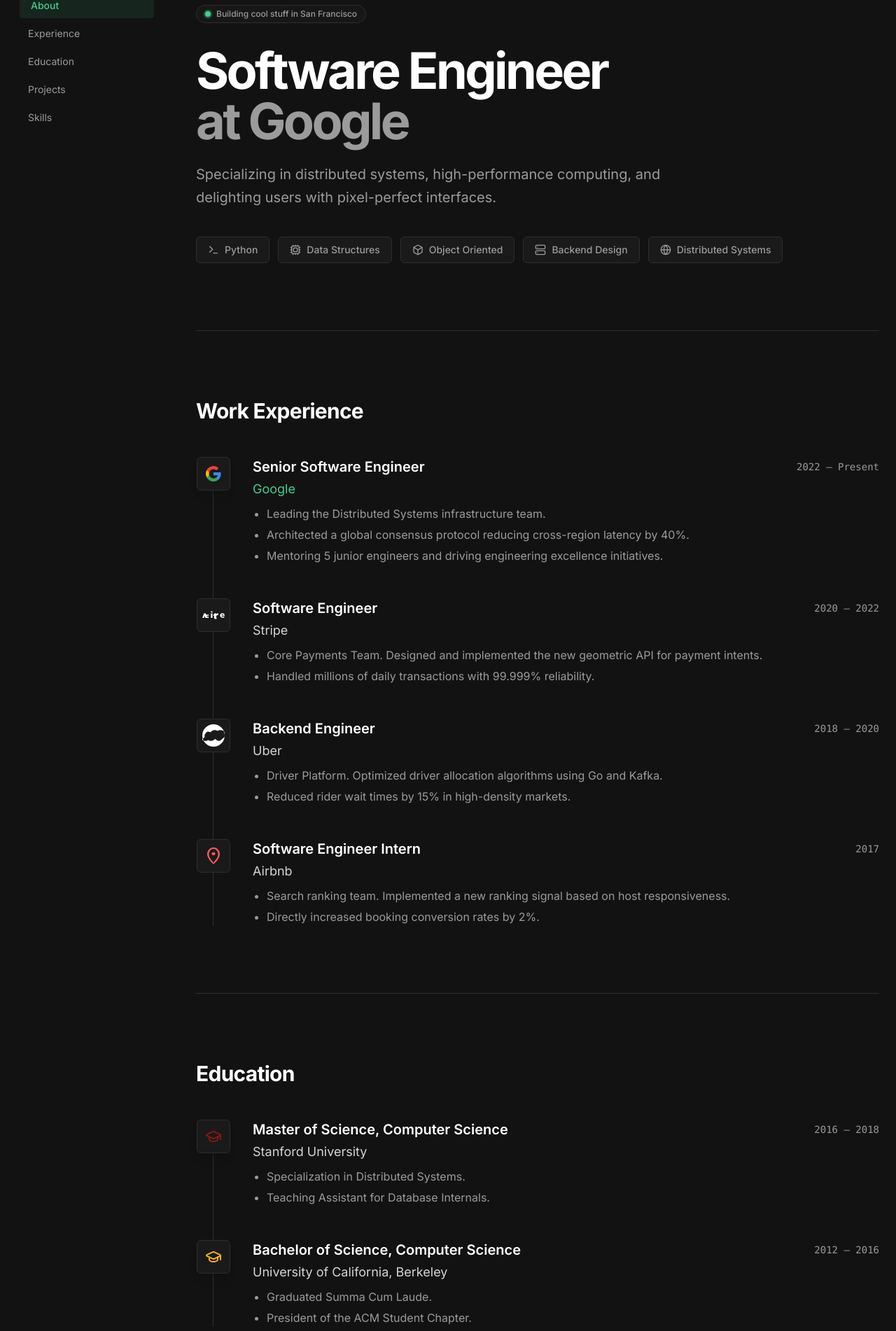
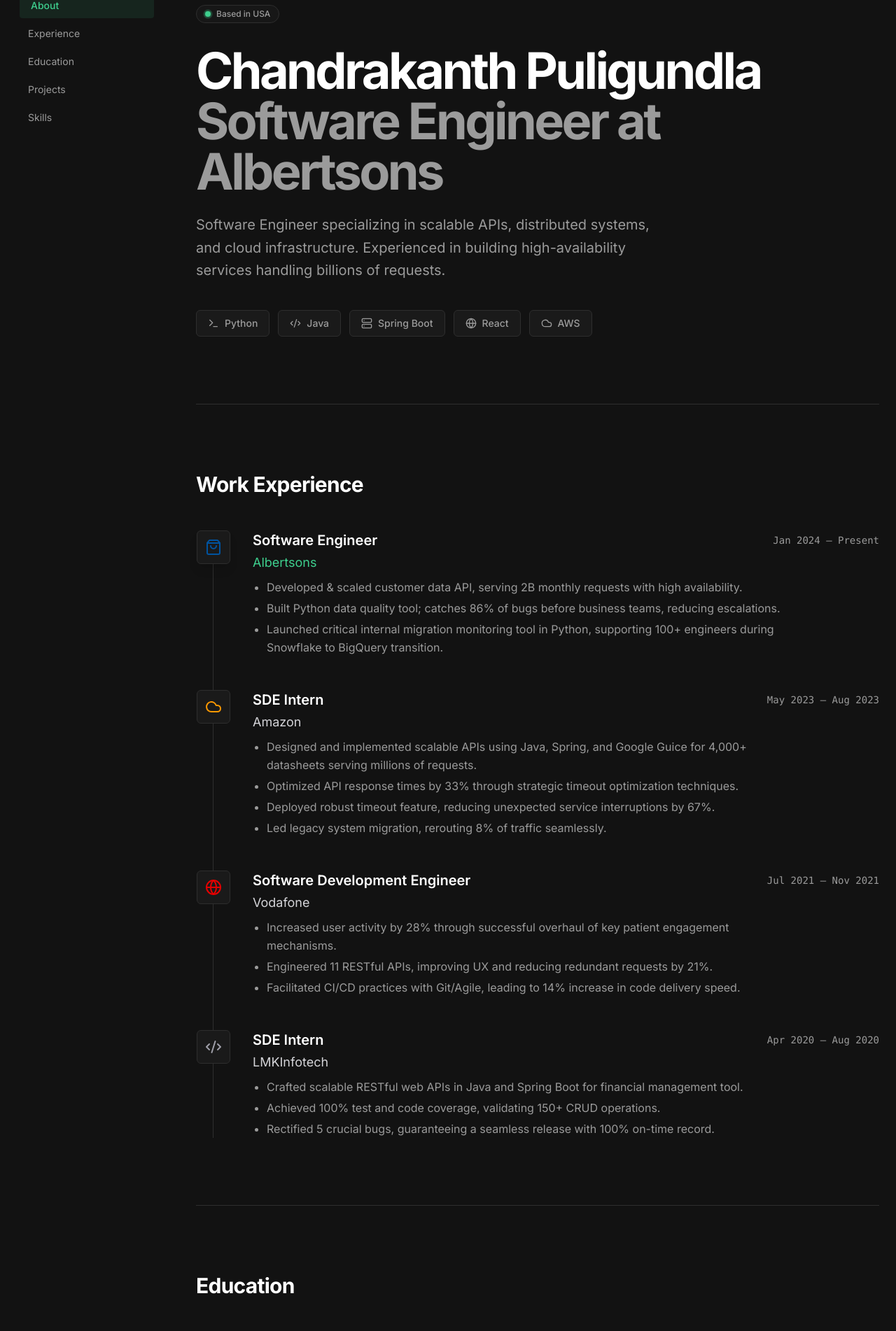
Before and after one commit to Chandrakanth10/portfolio, a React (Vite) app: page / in a window 1280 px wide. Shown: the part 138-2040 px from the top of the page at 70% size. Built offline with nearby package versions, Linux system fonts and the light colour scheme.

Commit message:
Update portfolio content with resume data

```diff
--- a/src/App.jsx
+++ b/src/App.jsx
@@ -1,5 +1,5 @@
-import React, { useEffect, useState } from 'react';
-import { Mail, Github, Linkedin, ExternalLink, Code2, Server, Globe, ChevronRight, Star, ChevronDown, Terminal, Cpu, Box, Layout, GraduationCap, Database, Cloud, Layers, Command, FileJson, Zap } from 'lucide-react';
+import { useState, useEffect } from 'react';
+import { Mail, Github, Linkedin, ExternalLink, Code2, Server, Globe, ChevronRight, Star, ChevronDown, Terminal, Cpu, Box, Layout, GraduationCap, Database, Cloud, Layers, Command, FileJson, Zap, ShoppingBag } from 'lucide-react';
 
 const App = () => {
   const [activeSection, setActiveSection] = useState('hero');
@@ -122,25 +122,25 @@
                   <span className="animate-ping absolute inline-flex h-full w-full rounded-full bg-[var(--color-brand-green)] opacity-75"></span>
                   <span className="relative inline-flex rounded-full h-2 w-2 bg-[var(--color-brand-green)]"></span>
                 </span>
-                Building cool stuff in San Francisco
+                Based in USA
               </div>
 
               <h1 className="text-5xl sm:text-7xl font-bold tracking-tighter mb-6 text-white">
-                Software Engineer <br />
-                <span className="text-[var(--color-text-secondary)]">at Google</span>
+                Chandrakanth Puligundla <br />
+                <span className="text-[var(--color-text-secondary)]">Software Engineer at Albertsons</span>
               </h1>
 
               <p className="text-xl text-[var(--color-text-secondary)] max-w-2xl mb-10 leading-relaxed">
-                Specializing in distributed systems, high-performance computing, and delighting users with pixel-perfect interfaces.
+                Software Engineer specializing in scalable APIs, distributed systems, and cloud infrastructure. Experienced in building high-availability services handling billions of requests.
               </p>
 
               <div className="flex flex-wrap gap-3 justify-start">
                 {[
                   { name: "Python", icon: Terminal },
-                  { name: "Data Structures", icon: Cpu },
-                  { name: "Object Oriented", icon: Box },
-                  { name: "Backend Design", icon: Server },
-                  { name: "Distributed Systems", icon: Globe }
+                  { name: "Java", icon: Code2 },
+                  { name: "Spring Boot", icon: Server },
+                  { name: "React", icon: Globe },
+                  { name: "AWS", icon: Cloud }
                 ].map((skill) => (
                   <div key={skill.name} className="flex items-center gap-2 px-4 py-2 rounded-[6px] border border-[#2e2e2e] bg-[#1a1a1a] hover:bg-[#252525] hover:border-[#3e3e3e] transition-all cursor-default group">
                     <skill.icon size={16} className="text-[var(--color-text-secondary)] group-hover:text-white transition-colors" />
@@ -158,68 +158,72 @@
             <h2 className="text-3xl font-bold tracking-tight text-white mb-12">Work Experience</h2>
 
             <div className="relative border-l border-[var(--color-border-subtle)] ml-3 md:ml-6 space-y-12">
-              {/* Google */}
+              {/* Albertaons */}
               <div className="relative pl-10 md:pl-14">
                 <div className="absolute -left-[24px] top-0 w-12 h-12 rounded-[6px] border border-[var(--color-border-subtle)] bg-[#1a1a1a] flex items-center justify-center z-10 shadow-lg group-hover:border-[var(--color-brand-green)] transition-colors">
-                  <svg className="w-6 h-6" viewBox="0 0 24 24" fill="currentColor"><path d="M22.56 12.25c0-.78-.07-1.53-.2-2.25H12v4.26h5.92c-.26 1.37-1.04 2.53-2.21 3.31v2.77h3.57c2.08-1.92 3.28-4.74 3.28-8.09z" fill="#4285F4" /><path d="M12 23c2.97 0 5.46-.98 7.28-2.66l-3.57-2.77c-.98.66-2.23 1.06-3.71 1.06-2.86 0-5.29-1.93-6.16-4.53H2.18v2.84C3.99 20.53 7.7 23 12 23z" fill="#34A853" /><path d="M5.84 14.09c-.22-.66-.35-1.36-.35-2.09s.13-1.43.35-2.09V7.07H2.18C1.43 8.55 1 10.22 1 12s.43 3.45 1.18 4.93l2.85-2.26.81-.58z" fill="#FBBC05" /><path d="M12 5.38c1.62 0 3.06.56 4.21 1.64l3.15-3.15C17.45 2.09 14.97 1 12 1 7.7 1 3.99 3.47 2.18 7.07l3.66 2.84c.87-2.6 3.3-4.53 6.16-4.53z" fill="#EA4335" /></svg>
+                  <ShoppingBag className="w-6 h-6 text-[#00539F]" />
                 </div>
                 <div className="flex flex-col sm:flex-row sm:items-center sm:justify-between mb-1">
-                  <h3 className="text-xl font-semibold text-white">Senior Software Engineer</h3>
-                  <span className="text-sm font-mono text-[var(--color-text-secondary)]">2022 — Present</span>
+                  <h3 className="text-xl font-semibold text-white">Software Engineer</h3>
+                  <span className="text-sm font-mono text-[var(--color-text-secondary)]">Jan 2024 — Present</span>
                 </div>
-                <div className="text-lg text-[var(--color-brand-green)] mb-2">Google</div>
+                <div className="text-lg text-[var(--color-brand-green)] mb-2">Albertsons</div>
                 <ul className="list-disc pl-5 space-y-1 text-[var(--color-text-secondary)] leading-relaxed max-w-3xl">
-                  <li>Leading the Distributed Systems infrastructure team.</li>
-                  <li>Architected a global consensus protocol reducing cross-region latency by 40%.</li>
-                  <li>Mentoring 5 junior engineers and driving engineering excellence initiatives.</li>
+                  <li>Developed & scaled customer data API, serving 2B monthly requests with high availability.</li>
+                  <li>Built Python data quality tool; catches 86% of bugs before business teams, reducing escalations.</li>
+                  <li>Launched critical internal migration monitoring tool in Python, supporting 100+ engineers during Snowflake to BigQuery transition.</li>
                 </ul>
               </div>
 
-              {/* Stripe */}
+              {/* Amazon */}
               <div className="relative pl-10 md:pl-14">
                 <div className="absolute -left-[24px] top-0 w-12 h-12 rounded-[6px] border border-[var(--color-border-subtle)] bg-[#1a1a1a] flex items-center justify-center z-10">
-                  <svg className="w-8 h-8 text-white" viewBox="0 0 60 25" fill="currentColor"><path d="M59.64 14.28h-8.06c.19 1.93 1.6 2.55 3.2 2.55 1.64 0 2.96-.37 4.05-.95v3.03c-1.08.54-2.72.85-4.47.85-4.54 0-6.8-2.63-6.8-6.18 0-3.32 2.22-6.24 6.27-6.24 3.93 0 5.82 2.76 5.82 5.9v1.07zm-7.9-1.93h4.63c-.15-1.57-1.12-2.31-2.43-2.31-1.55 0-2.3 1.09-2.2 2.31zM23.1 7.77h4.08V20H23.1V7.77zm0-5.8h4.08V5.6H23.1V1.97zM29.6 11.23h2v-3.4h3.6v3.4h2.26v2.96H35.2v3.85c0 1.13.59 1.5 1.7 1.5.6 0 1.06-.06 1.48-.18v3.08c-.76.32-1.74.45-2.75.45-2.88 0-4.04-1.58-4.04-3.9v-4.8H29.6v-2.96zM13.78 19.82c-3.14 0-5.18-1.74-5.18-4.32 0-2.58 2.05-4.33 5.39-4.33 1.25 0 2.5.2 3.16.48v2.85c-.8-.4-1.74-.6-2.58-.6-1.5 0-2.3.69-2.3 1.57 0 .9.8 1.59 2.1 1.59.85 0 1.8-.21 2.6-.63v2.88c-.68.32-1.9.5-3.2.5zm19.6-12.05h4.09v2.54c1.17-2.02 3.28-2.95 5.56-2.5v4h-.6c-3.32 0-5.06 1.76-5.06 5.2V20h-4v-12.2zM8.34 20l-1.9-5.75L4.53 20H.17l4.38-12.2h4.52l4.43 12.2h-5.16z"></path></svg>
+                  <Cloud className="w-6 h-6 text-[#FF9900]" />
                 </div>
                 <div className="flex flex-col sm:flex-row sm:items-center sm:justify-between mb-1">
-                  <h3 className="text-xl font-semibold text-white">Software Engineer</h3>
-                  <span className="text-sm font-mono text-[var(--color-text-secondary)]">2020 — 2022</span>
+                  <h3 className="text-xl font-semibold text-white">SDE Intern</h3>
+                  <span className="text-sm font-mono text-[var(--color-text-secondary)]">May 2023 — Aug 2023</span>
                 </div>
-                <div className="text-lg text-zinc-300 mb-2">Stripe</div>
+                <div className="text-lg text-zinc-300 mb-2">Amazon</div>
                 <ul className="list-disc pl-5 space-y-1 text-[var(--color-text-secondary)] leading-relaxed max-w-3xl">
-                  <li>Core Payments Team. Designed and implemented the new geometric API for payment intents.</li>
-                  <li>Handled millions of daily transactions with 99.999% reliability.</li>
+                  <li>Designed and implemented scalable APIs using Java, Spring, and Google Guice for 4,000+ datasheets serving millions of requests.</li>
+                  <li>Optimized API response times by 33% through strategic timeout optimization techniques.</li>
+                  <li>Deployed robust timeout feature, reducing unexpected service interruptions by 67%.</li>
+                  <li>Led legacy system migration, rerouting 8% of traffic seamlessly.</li>
                 </ul>
               </div>
 
-              {/* Uber */}
+              {/* Vodafone */}
               <div className="relative pl-10 md:pl-14">
                 <div className="absolute -left-[24px] top-0 w-12 h-12 rounded-[6px] border border-[var(--color-border-subtle)] bg-[#1a1a1a] flex items-center justify-center z-10">
-                  <svg className="w-8 h-8 text-white" viewBox="0 0 24 24" fill="currentColor"><path d="M12 0C5.373 0 0 5.373 0 12s5.373 12 12 12 12-5.373 12-12S18.627 0 12 0zm7.05 17.65c-.32.07-.63.1-.94.1-1.77 0-3.34-.84-4.34-2.14-1.01 1.3-2.58 2.14-4.35 2.14-1.12 0-2.16-.34-3.04-.92-.89.58-1.93.92-3.04.92-1.77 0-3.34-.84-4.34-2.14-1 .31-2.07.49-3.18.49C4.1 16.1 2.39 12.28 2.39 12s1.71-4.1 3.42-4.1c1.11 0 2.18.18 3.18.49 1-1.3 2.57-2.14 4.34-2.14 1.11 0 2.15.34 3.04.92.89-.58 1.93-.92 3.04-.92 1.77 0 3.34.84 4.35 2.14 1-.31 2.07-.49 3.18-.49 1.71 0 3.42 1.83 3.42 2.1s-1.71 4.1-3.42 4.1c-1.11 0-2.18-.18-3.18-.49z" /></svg>
+                  <Globe className="w-6 h-6 text-[#E60000]" />
                 </div>
                 <div className="flex flex-col sm:flex-row sm:items-center sm:justify-between mb-1">
-                  <h3 className="text-xl font-semibold text-white">Backend Engineer</h3>
-                  <span className="text-sm font-mono text-[var(--color-text-secondary)]">2018 — 2020</span>
+                  <h3 className="text-xl font-semibold text-white">Software Development Engineer</h3>
+                  <span className="text-sm font-mono text-[var(--color-text-secondary)]">Jul 2021 — Nov 2021</span>
                 </div>
-                <div className="text-lg text-zinc-300 mb-2">Uber</div>
+                <div className="text-lg text-zinc-300 mb-2">Vodafone</div>
                 <ul className="list-disc pl-5 space-y-1 text-[var(--color-text-secondary)] leading-relaxed max-w-3xl">
-                  <li>Driver Platform. Optimized driver allocation algorithms using Go and Kafka.</li>
-                  <li>Reduced rider wait times by 15% in high-density markets.</li>
+                  <li>Increased user activity by 28% through successful overhaul of key patient engagement mechanisms.</li>
+                  <li>Engineered 11 RESTful APIs, improving UX and reducing redundant requests by 21%.</li>
+                  <li>Facilitated CI/CD practices with Git/Agile, leading to 14% increase in code delivery speed.</li>
                 </ul>
               </div>
 
-              {/* Airbnb */}
+              {/* LMKInfotech */}
               <div className="relative pl-10 md:pl-14">
                 <div className="absolute -left-[24px] top-0 w-12 h-12 rounded-[6px] border border-[var(--color-border-subtle)] bg-[#1a1a1a] flex items-center justify-center z-10">
-                  <svg className="w-6 h-6 text-[#FF5A5F]" viewBox="0 0 24 24" fill="currentColor"><path d="M12 1.94c3.4 0 6.64 3.46 6.64 7.63 0 5.86-5.06 9.4-6.64 12.43-1.58-3.03-6.64-6.57-6.64-12.43C5.36 5.4 8.6 1.94 12 1.94zm0-1.94C7.02 0 3 4.36 3 9.57c0 7.39 9 14.43 9 14.43s9-7.04 9-14.43C21 4.36 16.98 0 12 0z" /><path d="M12 6.8c-1.59 0-2.58.98-2.58 2.22 0 1.25.99 2.22 2.58 2.22 1.59 0 2.58-.97 2.58-2.22 0-1.24-.99-2.22-2.58-2.22z" /></svg>
+                  <Code2 className="w-6 h-6 text-zinc-400" />
                 </div>
                 <div className="flex flex-col sm:flex-row sm:items-center sm:justify-between mb-1">
-                  <h3 className="text-xl font-semibold text-white">Software Engineer Intern</h3>
-                  <span className="text-sm font-mono text-[var(--color-text-secondary)]">2017</span>
+                  <h3 className="text-xl font-semibold text-white">SDE Intern</h3>
+                  <span className="text-sm font-mono text-[var(--color-text-secondary)]">Apr 2020 — Aug 2020</span>
                 </div>
-                <div className="text-lg text-zinc-300 mb-2">Airbnb</div>
+                <div className="text-lg text-zinc-300 mb-2">LMKInfotech</div>
                 <ul className="list-disc pl-5 space-y-1 text-[var(--color-text-secondary)] leading-relaxed max-w-3xl">
-                  <li>Search ranking team. Implemented a new ranking signal based on host responsiveness.</li>
-                  <li>Directly increased booking conversion rates by 2%.</li>
+                  <li>Crafted scalable RESTful web APIs in Java and Spring Boot for financial management tool.</li>
+                  <li>Achieved 100% test and code coverage, validating 150+ CRUD operations.</li>
+                  <li>Rectified 5 crucial bugs, guaranteeing a seamless release with 100% on-time record.</li>
                 </ul>
               </div>
             </div>
@@ -232,35 +236,19 @@
             <h2 className="text-3xl font-bold tracking-tight text-white mb-12">Education</h2>
 
             <div className="relative border-l border-[var(--color-border-subtle)] ml-3 md:ml-6 space-y-12">
-              {/* Stanford */}
+              {/* ASU */}
               <div className="relative pl-10 md:pl-14">
                 <div className="absolute -left-[24px] top-0 w-12 h-12 rounded-[6px] border border-[var(--color-border-subtle)] bg-[#1a1a1a] flex items-center justify-center z-10 shadow-lg group-hover:border-[var(--color-brand-green)] transition-colors">
-                  <GraduationCap className="w-6 h-6 text-[#8C1515]" />
+                  <GraduationCap className="w-6 h-6 text-[#8C1D40]" />
                 </div>
                 <div className="flex flex-col sm:flex-row sm:items-center sm:justify-between mb-1">
                   <h3 className="text-xl font-semibold text-white">Master of Science, Computer Science</h3>
-                  <span className="text-sm font-mono text-[var(--color-text-secondary)]">2016 — 2018</span>
+                  <span className="text-sm font-mono text-[var(--color-text-secondary)]">Jan 22 — Dec 23</span>
                 </div>
-                <div className="text-lg text-zinc-300 mb-2">Stanford University</div>
+                <div className="text-lg text-zinc-300 mb-2">Arizona State University</div>
                 <ul className="list-disc pl-5 space-y-1 text-[var(--color-text-secondary)] leading-relaxed max-w-3xl">
-                  <li>Specialization in Distributed Systems.</li>
-                  <li>Teaching Assistant for Database Internals.</li>
-                </ul>
-              </div>
-
-              {/* UC Berkeley */}
-              <div className="relative pl-10 md:pl-14">
-                <div className="absolute -left-[24px] top-0 w-12 h-12 rounded-[6px] border border-[var(--color-border-subtle)] bg-[#1a1a1a] flex items-center justify-center z-10 shadow-lg group-hover:border-[var(--color-brand-green)] transition-colors">
-                  <GraduationCap className="w-6 h-6 text-[#FDB515]" />
-                </div>
-                <div className="flex flex-col sm:flex-row sm:items-center sm:justify-between mb-1">
-                  <h3 className="text-xl font-semibold text-white">Bachelor of Science, Computer Science</h3>
-                  <span className="text-sm font-mono text-[var(--color-text-secondary)]">2012 — 2016</span>
-                </div>
-                <div className="text-lg text-zinc-300 mb-2">University of California, Berkeley</div>
-                <ul className="list-disc pl-5 space-y-1 text-[var(--color-text-secondary)] leading-relaxed max-w-3xl">
-                  <li>Graduated Summa Cum Laude.</li>
-                  <li>President of the ACM Student Chapter.</li>
+                  <li>GPA: 4.0/4.0 (Distinction).</li>
+                  <li>Focused on Distributed Systems and Software Engineering.</li>
                 </ul>
               </div>
             </div>
@@ -353,11 +341,11 @@
                 <h3 className="text-xl font-semibold text-white mb-8">Languages</h3>
                 <div className="space-y-4">
                   {[
-                    { name: "TypeScript", icon: Code2 },
                     { name: "Python", icon: Terminal },
-                    { name: "Go", icon: Box },
-                    { name: "Rust", icon: Cpu },
-                    { name: "SQL", icon: Database }
+                    { name: "Java", icon: Code2 },
+                    { name: "JavaScript", icon: FileJson },
+                    { name: "SQL", icon: Database },
+                    { name: "C++", icon: Cpu }
                   ].map(skill => (
                     <div key={skill.name} className="flex items-center gap-3 group cursor-default">
                       <div className="w-10 h-10 rounded-[6px] bg-[#1a1a1a] border border-[#2e2e2e] flex items-center justify-center group-hover:border-[var(--color-brand-green)] transition-colors duration-300">
@@ -374,11 +362,11 @@
                 <h3 className="text-xl font-semibold text-white mb-8">Frameworks</h3>
                 <div className="space-y-4">
                   {[
-                    { name: "React", icon: Globe },
-                    { name: "Next.js", icon: Layout },
-                    { name: "Tailwind CSS", icon: Layers },
-                    { name: "Node.js", icon: Server },
-                    { name: "gRPC", icon: Zap }
+                    { name: "Spring Boot", icon: Server },
+                    { name: "React.js", icon: Globe },
+                    { name: "Node.js", icon: Layout },
+                    { name: "Django", icon: Layers },
+                    { name: "JUnit / TestNG", icon: Zap }
                   ].map(skill => (
                     <div key={skill.name} className="flex items-center gap-3 group cursor-default">
                       <div className="w-10 h-10 rounded-[6px] bg-[#1a1a1a] border border-[#2e2e2e] flex items-center justify-center group-hover:border-[var(--color-brand-green)] transition-colors duration-300">
@@ -395,11 +383,11 @@
                 <h3 className="text-xl font-semibold text-white mb-8">Infrastructure</h3>
                 <div className="space-y-4">
                   {[
-                    { name: "PostgreSQL", icon: Database },
                     { name: "AWS", icon: Cloud },
                     { name: "Docker", icon: Box },
-                    { name: "Redis", icon: Layers },
-                    { name: "Kafka", icon: Command }
+                    { name: "Kubernetes", icon: Layers },
+                    { name: "Git", icon: Command },
+                    { name: "CI/CD", icon: Zap }
                   ].map(skill => (
                     <div key={skill.name} className="flex items-center gap-3 group cursor-default">
                       <div className="w-10 h-10 rounded-[6px] bg-[#1a1a1a] border border-[#2e2e2e] flex items-center justify-center group-hover:border-[var(--color-brand-green)] transition-colors duration-300">
@@ -419,16 +407,16 @@
           {/* Footer */}
           <footer className="flex flex-col md:flex-row justify-between items-center gap-6 pt-12 border-t border-[var(--color-border-subtle)] text-[var(--color-text-secondary)] text-sm">
             <div className="text-[var(--color-text-secondary)] text-sm">
-              © {new Date().getFullYear()} Jane Doe. All rights reserved.
+              © {new Date().getFullYear()} Chandrakanth Puligundla. All rights reserved.
             </div>
             <div className="flex gap-6">
-              <a href="#" className="text-[var(--color-text-secondary)] hover:text-white transition-colors duration-200">
+              <a href="https://github.com/chandrakanth10" target="_blank" rel="noopener noreferrer" className="text-[var(--color-text-secondary)] hover:text-white transition-colors duration-200">
                 <Github size={20} />
               </a>
-              <a href="#" className="text-[var(--color-text-secondary)] hover:text-white transition-colors duration-200">
+              <a href="https://linkedin.com/in/chandrakanth10" target="_blank" rel="noopener noreferrer" className="text-[var(--color-text-secondary)] hover:text-white transition-colors duration-200">
                 <Linkedin size={20} />
               </a>
-              <a href="mailto:hello@example.com" className="text-[var(--color-text-secondary)] hover:text-white transition-colors duration-200">
+              <a href="mailto:cpuligun@asu.edu" className="text-[var(--color-text-secondary)] hover:text-white transition-colors duration-200">
                 <Mail size={20} />
               </a>
             </div>
```
